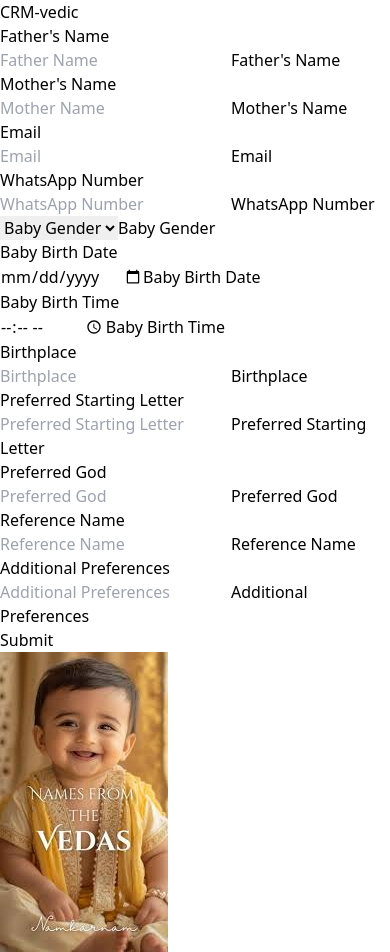
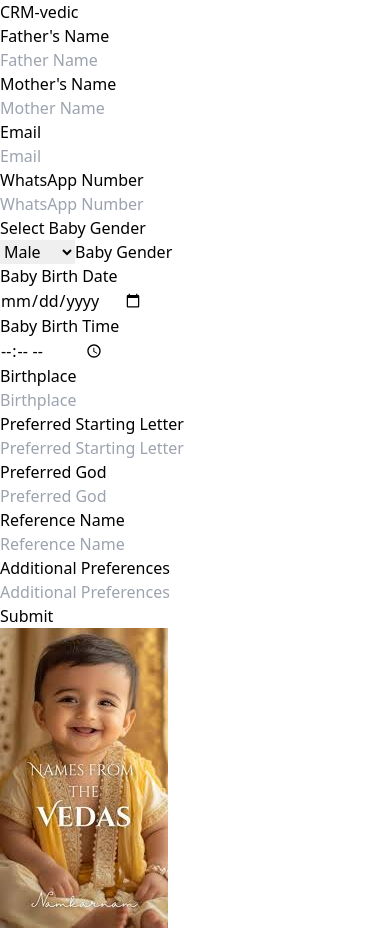
Before and after one commit to ramtejvigna/CRM-form, a React (Vite) app: page / in a window 390 px wide. After the commit the page ends 928 px from the top, so only its background shows below. Built offline with nearby package versions, Linux system fonts and the light colour scheme.

Commit message:
Made it mobile responsive

```diff
--- a/src/components/Form/index.jsx
+++ b/src/components/Form/index.jsx
@@ -35,8 +35,8 @@ const CustomerForm = () => {
     };
 
     return (
-        <div className="flex flex-row min-h-screen">
-            <div className="flex flex-col justify-center w-1/2 p-20">
+        <div className="md:flex md:flex-row min-h-screen ">
+            <div className="flex flex-col justify-center items-center pt-10 md:w-1/2 md:p-20">
                 <h2 className="text-4xl font-bold mb-6">CRM-vedic</h2>
                 <form
                     onSubmit={handleSubmit}
@@ -47,7 +47,7 @@ const CustomerForm = () => {
                         { label: "Mother's Name", name: "motherName", type: "text", placeholder: "Mother Name" },
                         { label: "Email", name: "email", type: "email", placeholder: "Email" },
                         { label: "WhatsApp Number", name: "whatsappNumber", type: "text", placeholder: "WhatsApp Number" },
-                        { label: "Baby Gender", name: "babyGender", type: "select", options: ["Male", "Female", "Other"] },
+                        { label: "Baby Gender", name: "babyGender", type: "select", placeholder: "Select Baby Gender", options: ["Male", "Female", "Other"] },
                         { label: "Baby Birth Date", name: "babyBirthDate", type: "date" },
                         { label: "Baby Birth Time", name: "babyBirthTime", type: "time" },
                         { label: "Birthplace", name: "birthplace", type: "text", placeholder: "Birthplace" },
@@ -59,15 +59,13 @@ const CustomerForm = () => {
                         <div className="relative mb-6" key={index}>
                             {input.type === "select" ? (
                                 <>
+                                    <p className="text-sm mb-2 ml-1 peer-focus:hidden">{input.placeholder}</p>
                                     <select
                                         name={input.name}
                                         value={formData[input.name]}
                                         onChange={handleChange}
                                         className="w-full px-4 py-2 border rounded-md focus:outline-none focus:ring-2 focus:ring-blue-400 peer"
                                     >
-                                        <option value="" disabled>
-                                            {input.label}
-                                        </option>
                                         {input.options.map((option, i) => (
                                             <option key={i} value={option}>
                                                 {option}
@@ -90,9 +88,6 @@ const CustomerForm = () => {
                                             placeholder={input.placeholder || input.label}
                                             className="w-full px-4 py-2 border rounded-md focus:outline-none focus:ring-2 focus:ring-blue-400 peer"
                                         />
-                                        <label className="bg-white px-2 absolute left-2 top-2 text-sm text-gray-600 peer-placeholder-shown:text-gray-600 peer-focus:top-[-14px] peer-focus:text-blue-400 peer-focus:text-sm transition-all duration-300 ease-in-out transform -translate-y-2 scale-75 opacity-0 peer-focus:opacity-100 peer-focus:translate-y-0">
-                                            {input.label}
-                                        </label>
                                     </div>
 
                                 </>
@@ -108,7 +103,7 @@ const CustomerForm = () => {
                 </form>
             </div>
             {/* Image Container */}
-            <div className="w-1/2 flex justify-end">
+            <div className="hidden w-1/2 md:flex justify-end">
                 <img
                     src='../../../public/images.jpeg'
                     alt="CRM Illustration"
```
